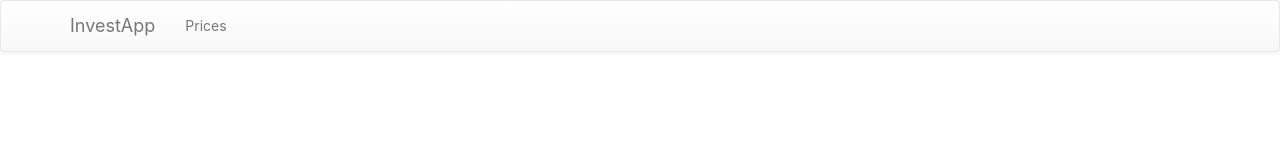
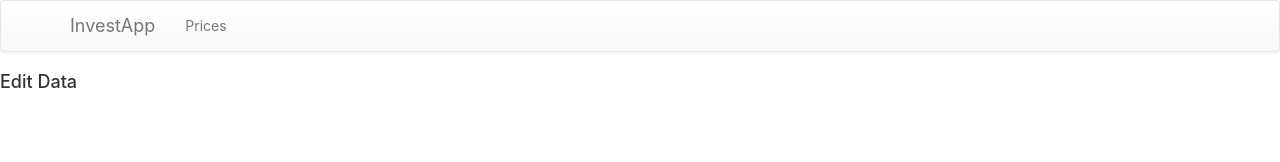
Before and after one commit to simonshephard/CC_project3_JavaReact_investApp, a React (Create React App) app in the folder investment_app/: page /editprices/1 in a window 1280 px wide. Shown: the top 162 px of the page. Built offline with nearby package versions, Linux system fonts and the light colour scheme.

Commit message:
adds edit data route

```diff
--- a/investment_app/public/index.html
+++ b/investment_app/public/index.html
@@ -2,13 +2,13 @@
 <html lang="en">
   <head>
     <meta charset="utf-8">
-    <!-- <link rel="shortcut icon" href="%PUBLIC_URL%/favicon.ico"> -->
 
     <!-- Latest compiled and minified CSS -->
     <link rel="stylesheet" href="https://maxcdn.bootstrapcdn.com/bootstrap/3.3.7/css/bootstrap.min.css" integrity="sha384-BVYiiSIFeK1dGmJRAkycuHAHRg32OmUcww7on3RYdg4Va+PmSTsz/K68vbdEjh4u" crossorigin="anonymous">
     <!-- Optional theme -->
     <link rel="stylesheet" href="https://maxcdn.bootstrapcdn.com/bootstrap/3.3.7/css/bootstrap-theme.min.css" integrity="sha384-rHyoN1iRsVXV4nD0JutlnGaslCJuC7uwjduW9SVrLvRYooPp2bWYgmgJQIXwl/Sp" crossorigin="anonymous">
 
+    <link rel="shortcut icon" href="%PUBLIC_URL%/favicon.ico">
     <meta name="viewport" content="width=device-width, initial-scale=1, shrink-to-fit=no">
     <meta name="theme-color" content="#000000">
     <!--
--- /dev/null
+++ b/investment_app/src/components/EditData.js
@@ -0,0 +1,16 @@
+import React from 'react';
+
+
+const EditData = ({data}) => {
+
+  return (
+    <div>
+
+      <h4>Edit Data</h4>
+
+    </div>
+  )
+
+};
+
+export default EditData;
--- a/investment_app/src/components/Main.js
+++ b/investment_app/src/components/Main.js
@@ -3,10 +3,9 @@ import NavBar from "./NavBar";
 import Home from "./Home";
 import Prices from "./Prices";
 import Update from "./Update";
-
 import Request from '../helpers/request.js';
-
 import { BrowserRouter as Router, Route } from "react-router-dom";
+import EditData from "./EditData";
 
 class Main extends Component {
 
@@ -14,40 +13,26 @@ class Main extends Component {
     super(props);
     this.state = {
       data: [],
-      markets: ["FTSE100", "SPX500", "EURUSD"],
+      markets: ["EURUSD", "FTSE100", "SPX500"],
       currentMarket: null
     }
     this.updateData = this.updateData.bind(this);
     this.selectMarket = this.selectMarket.bind(this);
   }
 
-  // componentDidMount() {
-  //   this.updateData();
-  // }
-
   updateData() {
-    console.log("before updating data currentMarket is:", this.state.currentMarket);
     let request = new Request();
-    // request.get("pricePoints/market/FTSE100").then((data) => {
     let dataPath = "pricePoints/market/" + this.state.currentMarket;
     request.get(dataPath).then((data) => {
-      // console.log(data);
-      // this.setState({data: data._embedded.pricePoints})
       this.setState({data: data})
     });
-    console.log("after updating data currentMarket is:", this.state.currentMarket);
   }
 
   selectMarket(index) {
-    // console.log("selectMarket called - index", index);
     const selectedMarket = this.state.markets[index];
-    // console.log("selectedMarket is:", selectedMarket);
-    // console.log("before updating state currentMarket is:", this.state.currentMarket);
     this.setState({currentMarket: selectedMarket}, () => {
-      // console.log("after updating state in callback currentMarket is:", this.state.currentMarket);
       this.updateData();
     });
-    // console.log("after updating state outside callback currentMarket is:", this.state.currentMarket);
   }
 
   render() {
@@ -55,12 +40,18 @@ class Main extends Component {
     return (
       <Router>
         <React.Fragment>
+
           <NavBar />
+
           <Route exact path="/" component={Home} />
           <Route path="/prices"
-            render={ ()=> <Prices data={this.state.data} markets={this.state.markets} selectMarket={this.selectMarket} /> }
+            render={ () => <Prices data={this.state.data} markets={this.state.markets} selectMarket={this.selectMarket} /> }
           />
           <Route path="/update" component={Update} />
+          <Route path="/editprices/:dataIndex"
+            render={ () => <EditData data={this.state.data} /> }
+          />
+
         </React.Fragment>
       </Router>
     )
--- a/investment_app/src/components/PriceData.js
+++ b/investment_app/src/components/PriceData.js
@@ -9,7 +9,7 @@ const PriceData = ({data}) => {
           <Col xs={2} md={3}>{pricePoint.market}</Col>
           <Col xs={2} md={3}>{pricePoint.date + "-" + pricePoint.time}</Col>
           <Col xs={2} md={3}>{pricePoint.close}</Col>
-          <Col xs={2} md={3}><Button bsSize="small">Edit</Button></Col>
+          <Col xs={2} md={3}><Button bsSize="small" value={index} href={"editprices/"+(data.length-1-index)}>Edit</Button></Col>
         </Row>
     );
   });
```
Also changed, not shown: investment_app/src/logo.svg (deleted), 1 other file (tests, documents, lock files or other folders).
